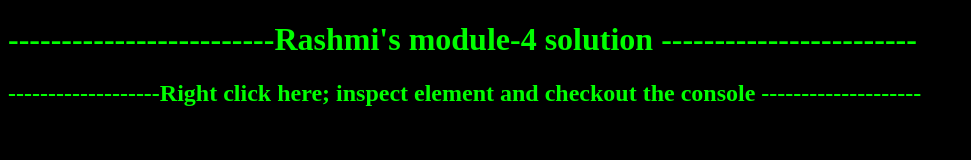
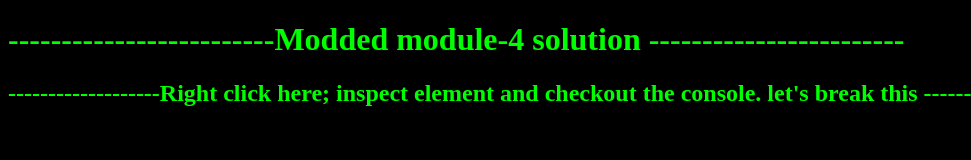
Before and after one commit to gokul0205/Web-dev-refresher4, a plain HTML site: page index.html in a window 1280 px wide. Shown: the whole page, without its empty margins (0-971 px from the left). Drawn offline with Linux system fonts and the light colour scheme.

Commit message:
Update index.html

```diff
--- a/index.html
+++ b/index.html
@@ -13,8 +13,8 @@
   </style>
 </head>
 <body background-color = "black">
-  <h1>-------------------------Rashmi's module-4 solution ------------------------</h1>
-  <h2>-------------------Right click here; inspect element and checkout the console --------------------</h2>
+  <h1>-------------------------Modded module-4 solution ------------------------</h1>
+  <h2>-------------------Right click here; inspect element and checkout the console. let's break this --------------------</h2>
 
 </body>
 </html>
```
